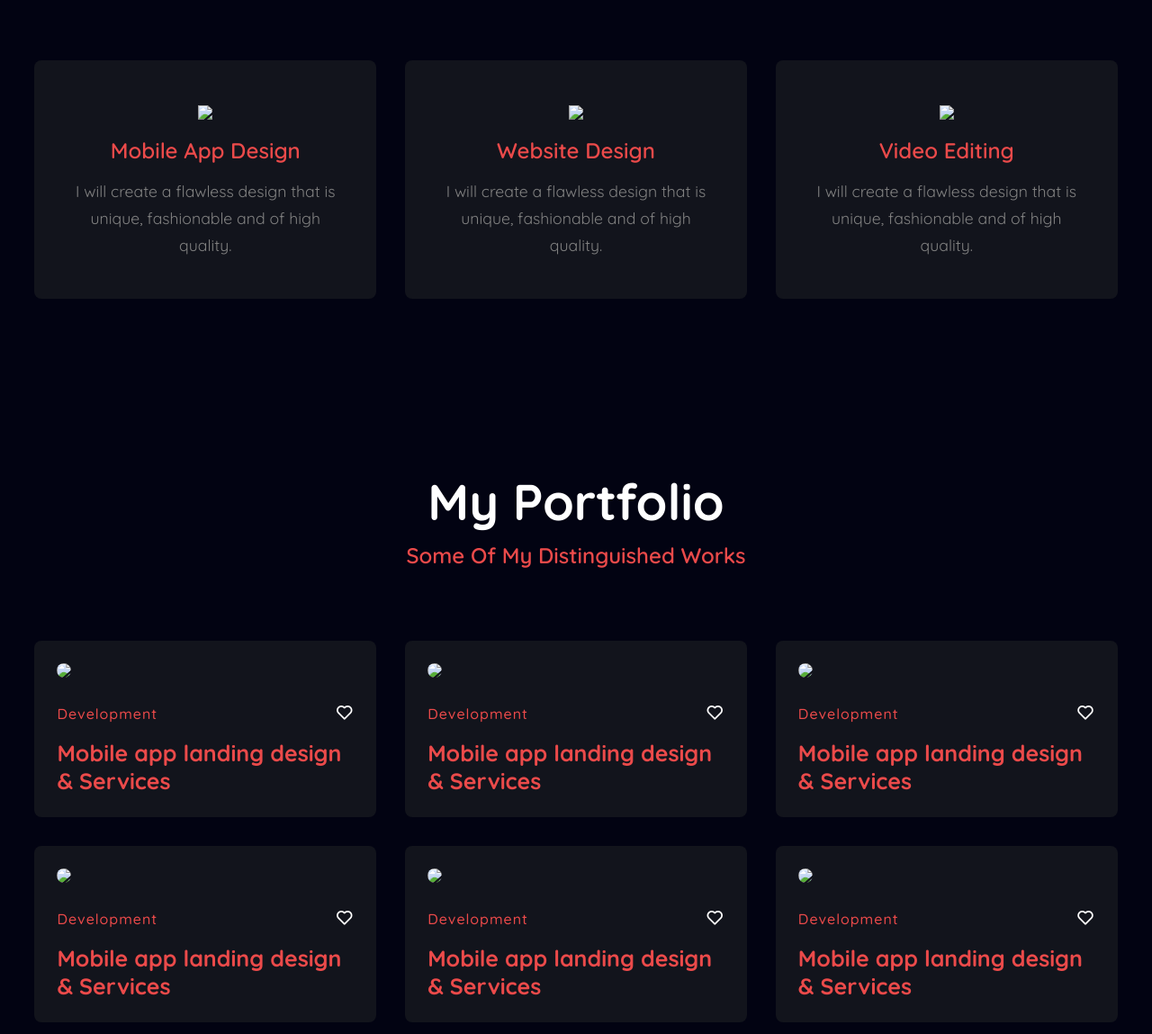
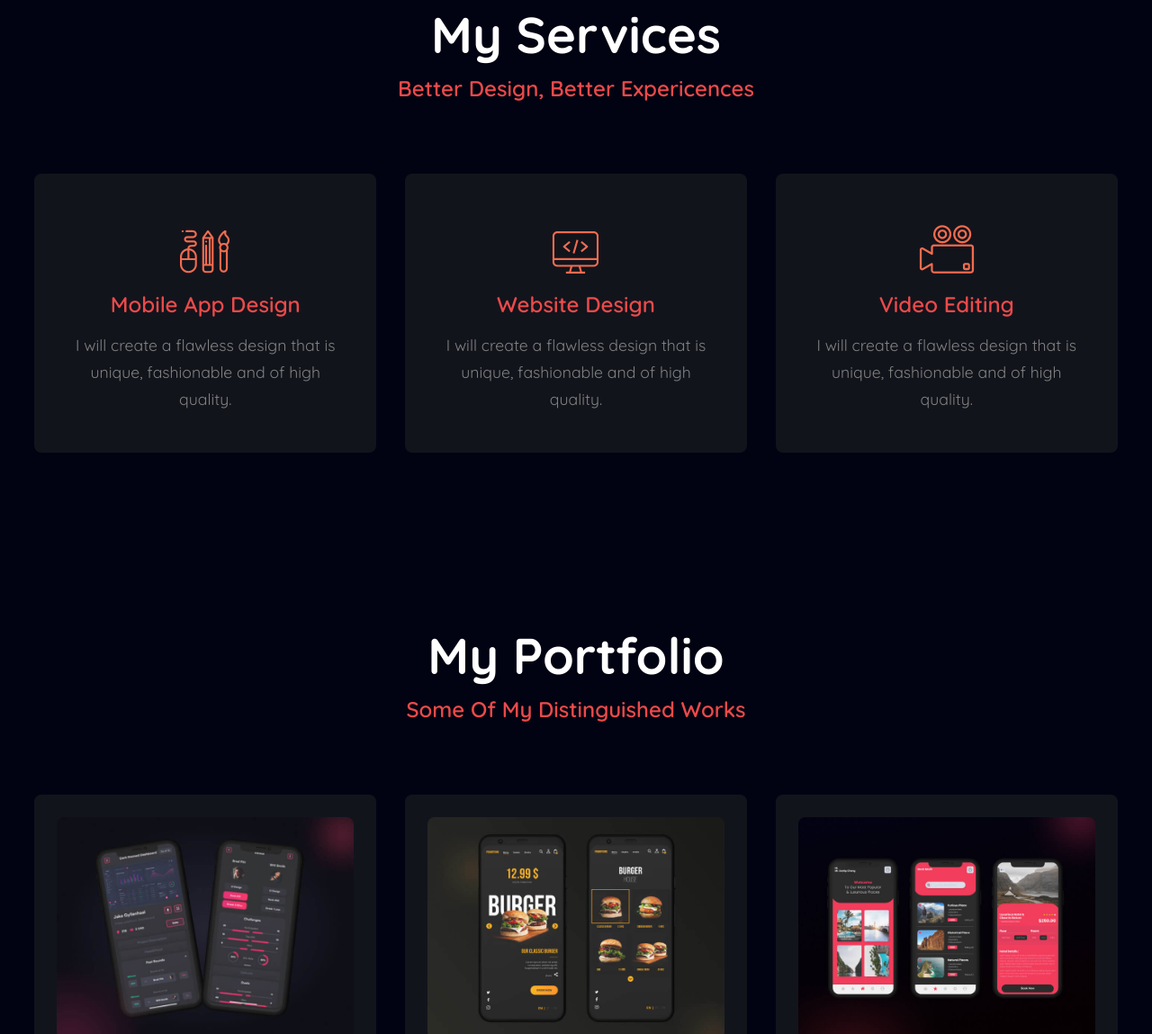
Before and after one commit to amrabdelzaher/amr-abdelzaher-, a plain HTML site: page index.html in a window 1280 px wide. Shown: the part 1651-2800 px from the top of the page at 90% size. Drawn offline with nearby package versions, Linux system fonts and the light colour scheme; files that its build step writes are made by us from their sources; a script that the page names is missing; files whose address does not match are found by name.

Commit message:
Update index.html

```diff
--- a/index.html
+++ b/index.html
@@ -19,7 +19,7 @@
 
 	<!---header--->
 	<header>
-		<a href="#" class="logo"><img src="img/logo.png"></a>
+		<a href="#" class="logo"><img src="logo.png"></a>
 		<div class="bx bx-menu" id="menu-icon"></div>
 
 		<ul class="navbar">
@@ -44,7 +44,7 @@
 	<!---about--->
 	<section class="about" id="about">
 		<div class="about-img">
-			<img src="img/about.png">
+			<img src="about.png">
 		</div>
 
 		<div class="about-text">
@@ -82,19 +82,19 @@
 
 		<div class="services-content">
 			<div class="box">
-				<img src="img/serv1.png">
+				<img src="serv1.png">
 				<h3>Mobile App Design</h3>
 				<p>I will create a flawless design that is unique, fashionable and of high quality.</p>
 			</div>
 
 			<div class="box">
-				<img src="img/serv2.png">
+				<img src="serv2.png">
 				<h3>Website Design</h3>
 				<p>I will create a flawless design that is unique, fashionable and of high quality.</p>
 			</div>
 
 			<div class="box">
-				<img src="img/serv3.png">
+				<img src="serv3.png">
 				<h3>Video Editing</h3>
 				<p>I will create a flawless design that is unique, fashionable and of high quality.</p>
 			</div>
@@ -111,7 +111,7 @@
 
 		<div class="portfolio-content">
 			<div class="row">
-				<img src="img/portfolio1.jpg">
+				<img src="portfolio1.jpg">
 				<div class="main-row">
 					<div class="row-text">
 						<h6>Development</h6>
@@ -124,7 +124,7 @@
 			</div>
 
 			<div class="row">
-				<img src="img/portfolio2.jpg">
+				<img src="portfolio2.jpg">
 				<div class="main-row">
 					<div class="row-text">
 						<h6>Development</h6>
@@ -137,7 +137,7 @@
 			</div>
 
 			<div class="row">
-				<img src="img/portfolio3.jpg">
+				<img src="portfolio3.jpg">
 				<div class="main-row">
 					<div class="row-text">
 						<h6>Development</h6>
@@ -150,7 +150,7 @@
 			</div>
 
 			<div class="row">
-				<img src="img/portfolio4.jpg">
+				<img src="portfolio4.jpg">
 				<div class="main-row">
 					<div class="row-text">
 						<h6>Development</h6>
@@ -163,7 +163,7 @@
 			</div>
 
 			<div class="row">
-				<img src="img/portfolio5.jpg">
+				<img src="portfolio5.jpg">
 				<div class="main-row">
 					<div class="row-text">
 						<h6>Development</h6>
@@ -176,7 +176,7 @@
 			</div>
 
 			<div class="row">
-				<img src="img/portfolio6.jpg">
+				<img src="portfolio6.jpg">
 				<div class="main-row">
 					<div class="row-text">
 						<h6>Development</h6>
```
